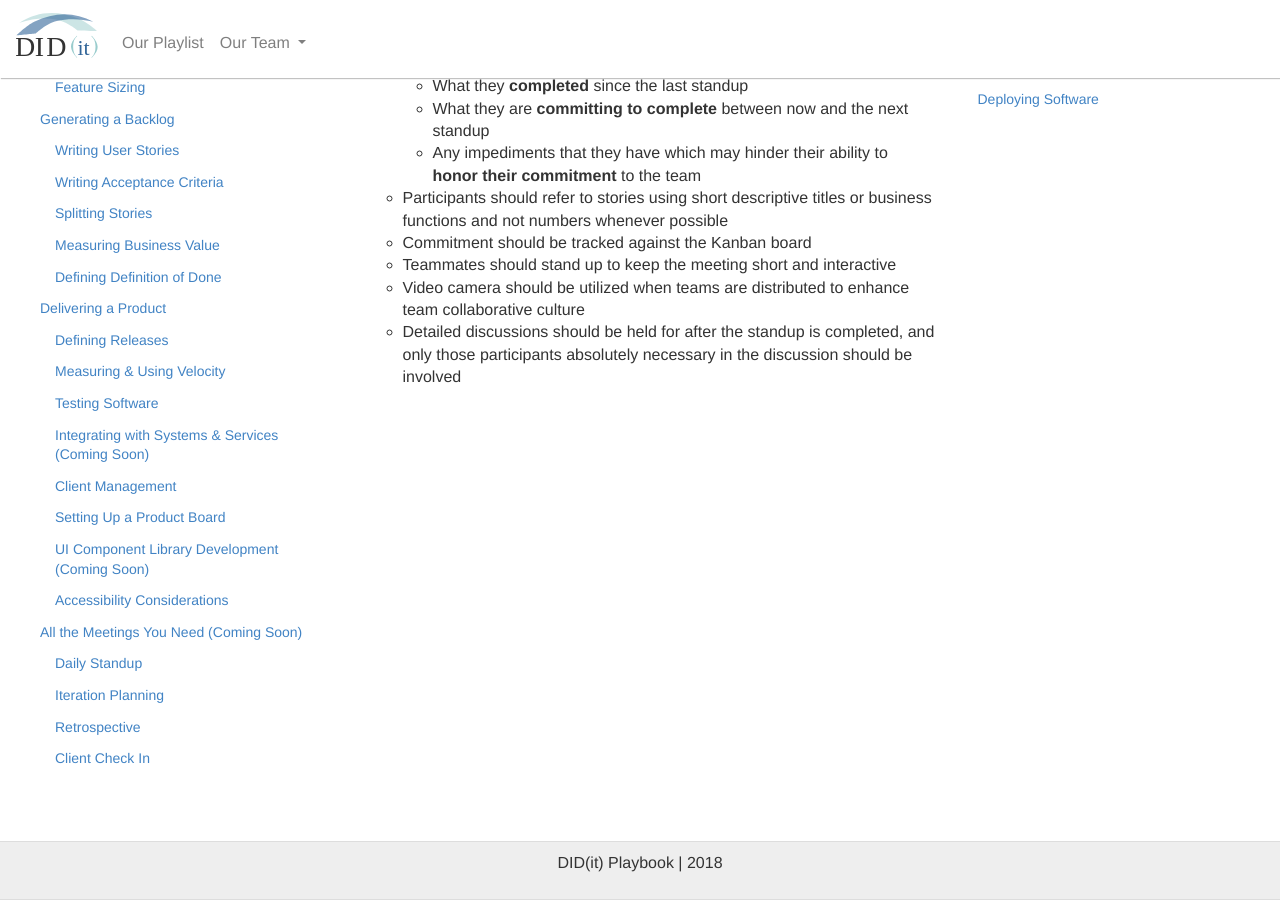
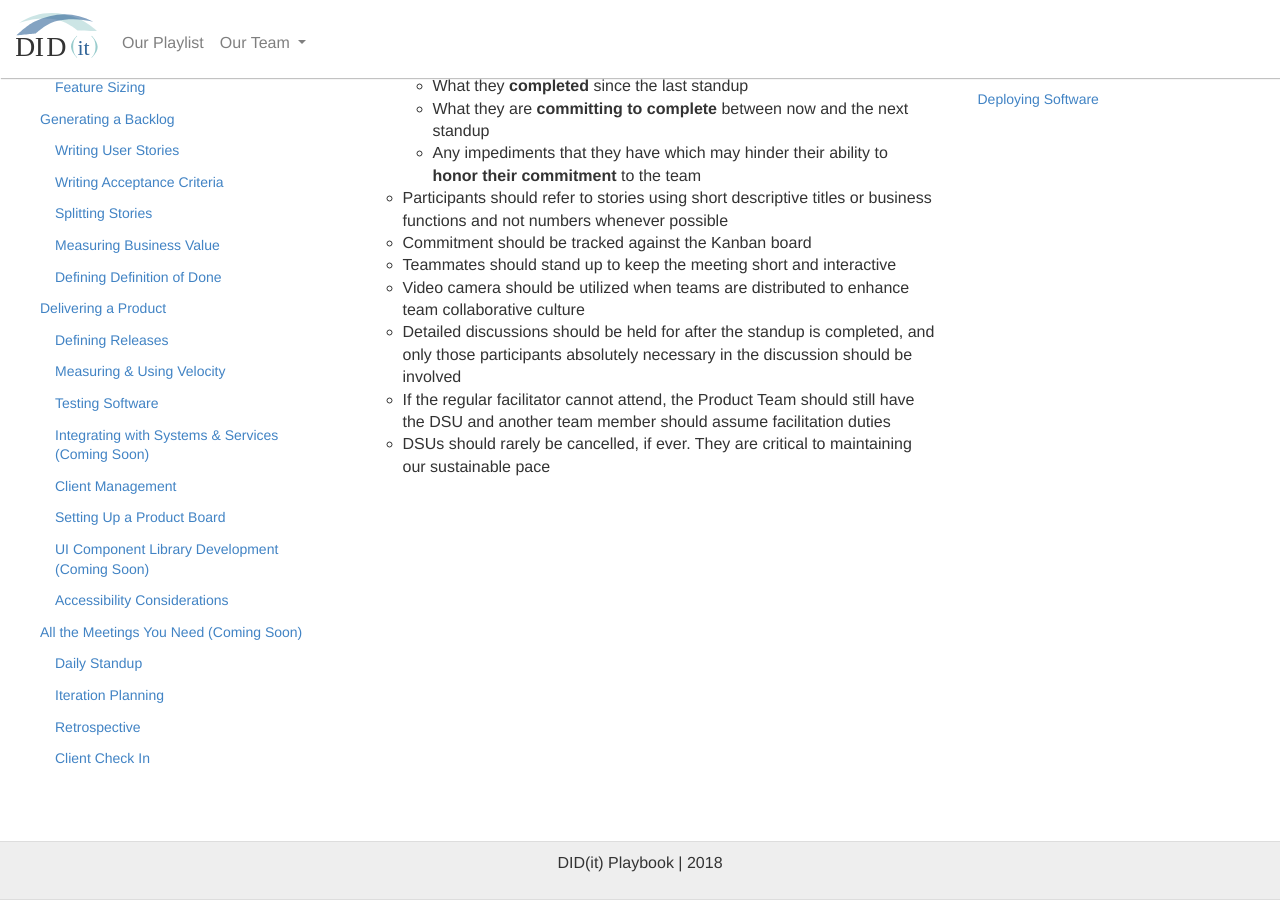
Before and after one commit to KnightPointSystems/kps_playbook, a Jekyll site: the page built from daily-standup.md, in a window 1280 px wide and 900 px high, scrolled down 944 px. Built offline with Jekyll 4.4.1, drawn with Linux system fonts in a browser that asks for light colours; nearby versions of some CDN libraries.

Commit message:
Update daily-standup.md

```diff
--- a/daily-standup.md
+++ b/daily-standup.md
@@ -72,6 +72,8 @@ permalink: /daily-standup/
             <li>Teammates should stand up to keep the meeting short and interactive</li>
             <li>Video camera should be utilized when teams are distributed to enhance team collaborative culture</li>
             <li>Detailed discussions should be held for after the standup is completed, and only those participants absolutely necessary in the discussion should be involved</li>
+	    <li>If the regular facilitator cannot attend, the Product Team should still have the DSU and another team member should assume facilitation duties</li>
+	    <li>DSUs should rarely be cancelled, if ever.  They are critical to maintaining our sustainable pace</li>
         </ul>
     </li>
 </ul>
```
